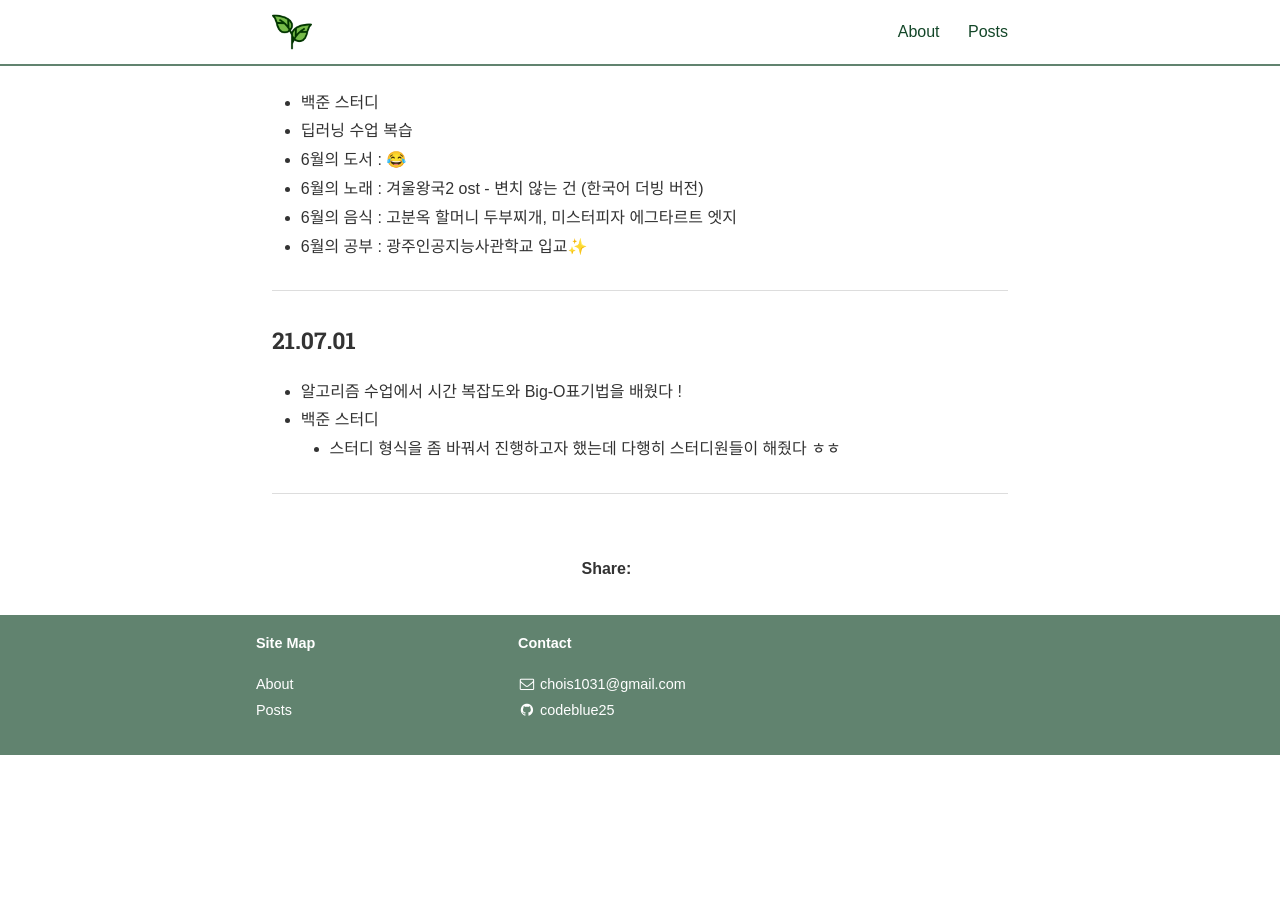
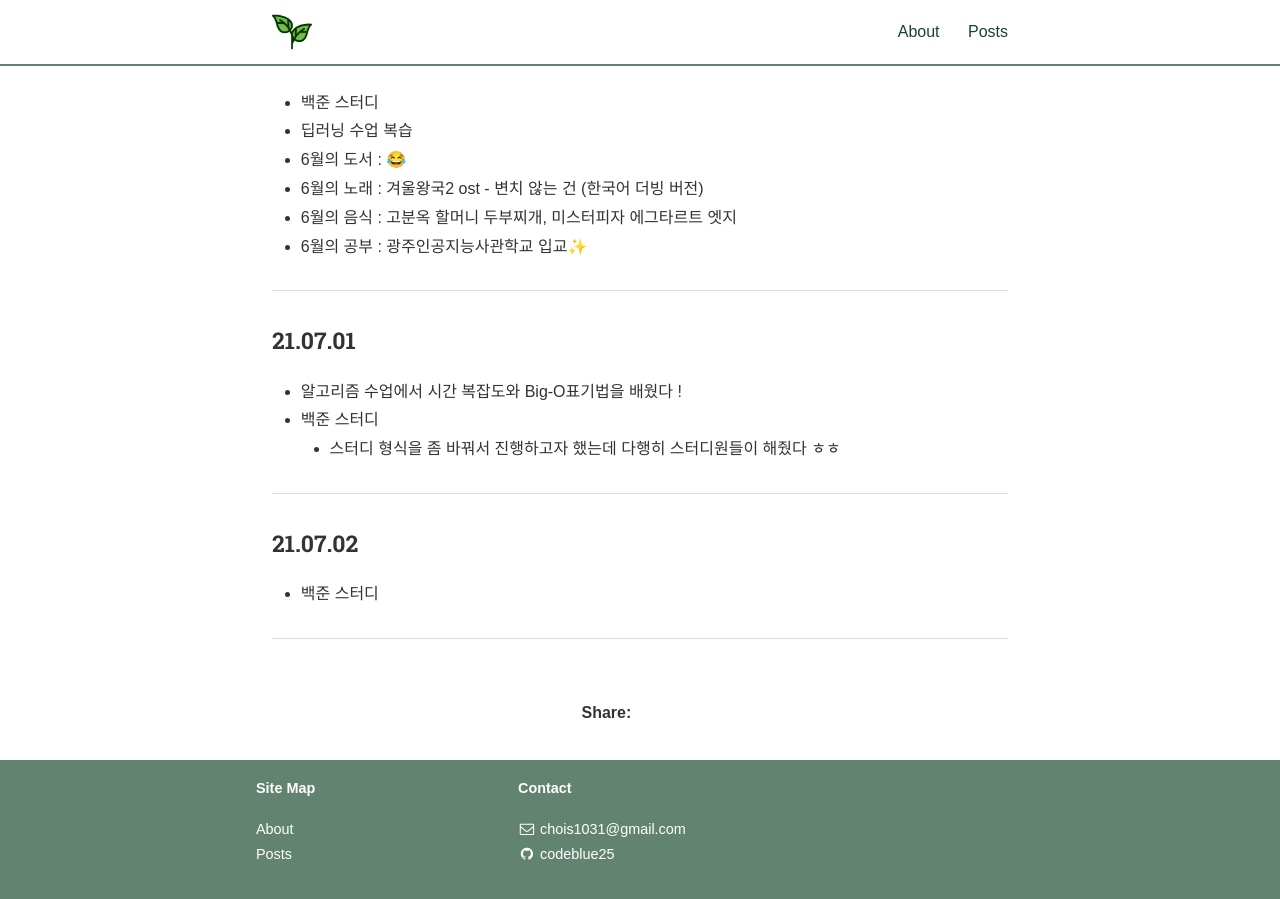
Before and after one commit to codeblue25/codeblue25.github.io, a Jekyll site: the page built from _posts/2021-06-27-0703.md, in a window 1280 px wide and 900 px high, scrolled down 1094 px. Built offline with Jekyll 4.4.1, drawn with Linux system fonts in a browser that asks for light colours; nearby versions of some CDN libraries; some web fonts are replaced; a style sheet for code colours, icons or effects is not loaded; before the commit the page ends 1849 px from its top, so only the background shows below that.

Commit message:
210702 TIL

```diff
--- a/_posts/2021-06-27-0703.md
+++ b/_posts/2021-06-27-0703.md
@@ -51,3 +51,9 @@ categories: TIL
   - 스터디 형식을 좀 바꿔서 진행하고자 했는데 다행히 스터디원들이 해줬다 ㅎㅎ
 
 ---
+
+<h3>21.07.02</h3>
+
+- 백준 스터디
+
+---
```
